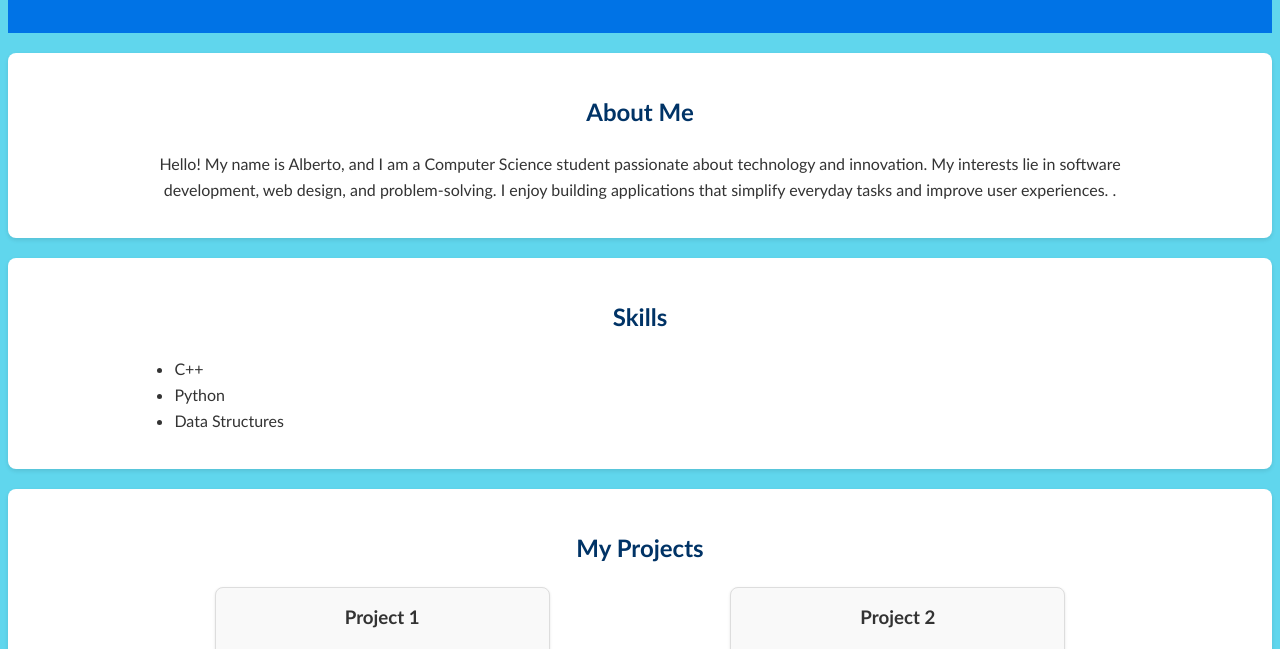
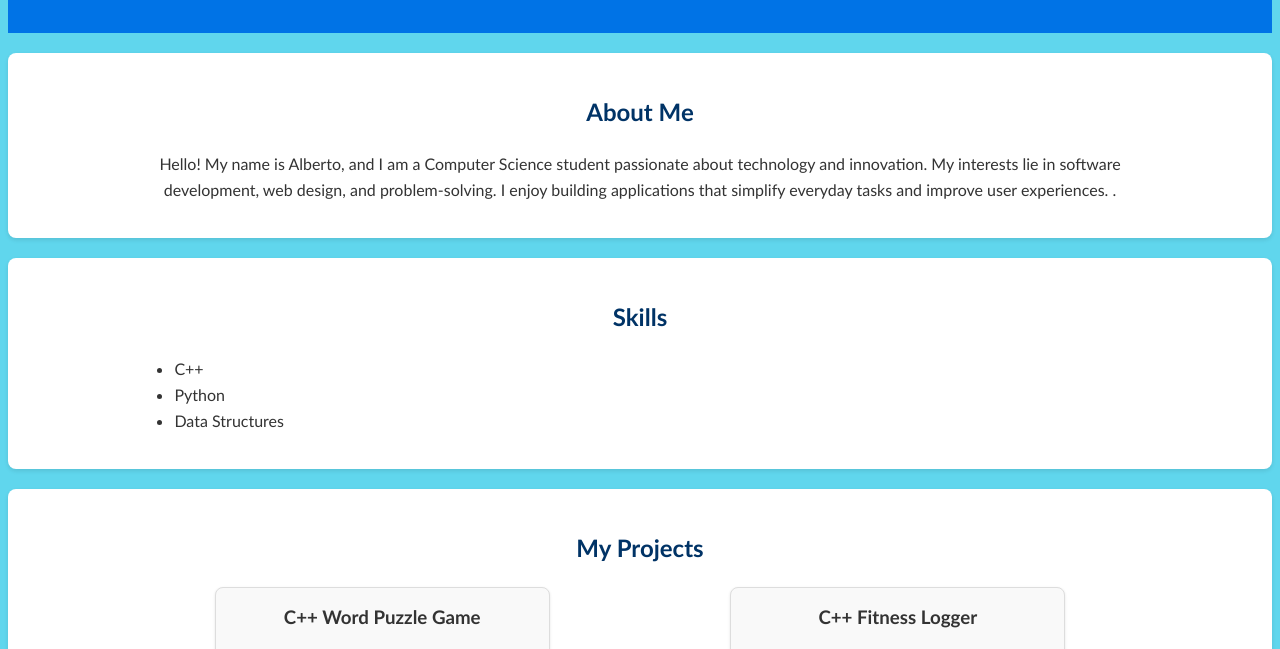
Before and after one commit to alberto077/Portfolio, a plain HTML site: page index.html in a window 1280 px wide. Shown: the part 124-773 px from the top of the page. Drawn offline with Linux system fonts and the light colour scheme.

Commit message:
Project names updated

```diff
--- a/index.html
+++ b/index.html
@@ -45,11 +45,11 @@
           <h2>My Projects</h2>
           <div class="project-grid">
             <div class="project">
-              <h3>Project 1</h3>
+              <h3>C++ Word Puzzle Game</h3>
               <p>A wordle-style guessing game. <a href="https://github.com/alberto077/word_guessing_game" target="_blank">View</a></p>
             </div>
             <div class="project">
-              <h3>Project 2</h3>
+              <h3>C++ Fitness Logger</h3>
               <p> Fitness logger to track different workouts using classes and uses unique function to allow for things like sorting or specifc changes. <a href="https://github.com/alberto077/Fitness_Progress_Tracker" target="_blank">View</a></p>
             </div>
           </div>
```
